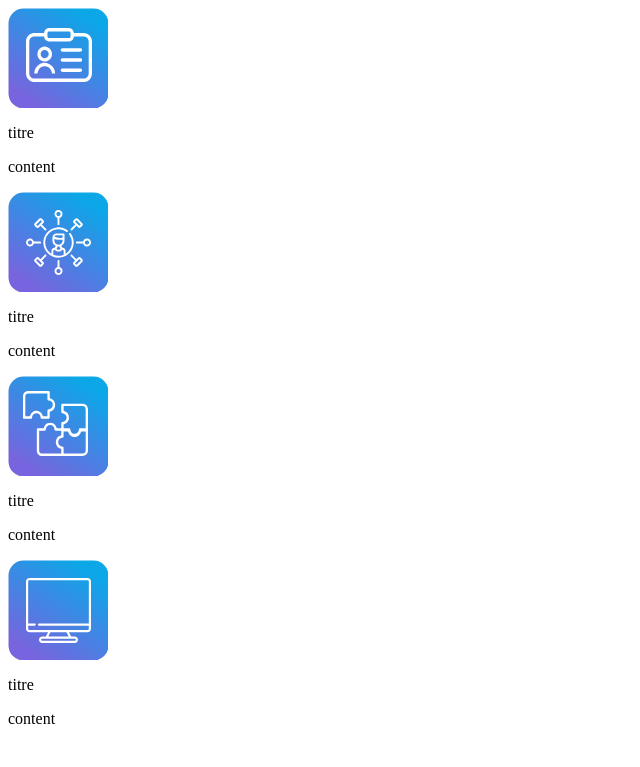
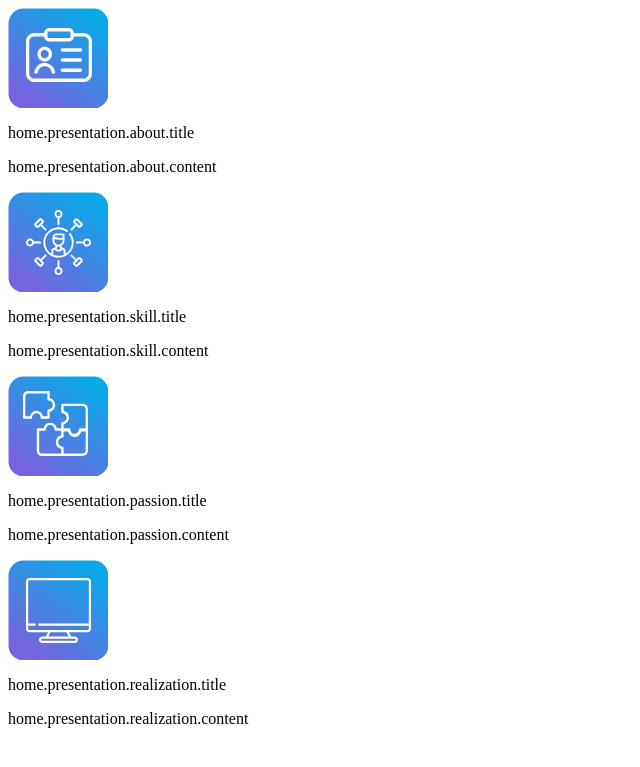
Before and after one commit to Virex22/Portfolio-v2, a Symfony app: template templates/pages/home/partials/_presentation.html.twig in a window 1280 px wide. Shown: the top 767 px of the page, without its empty margins (0-640 px from the left). Run offline with Twig, Linux system fonts and the light colour scheme; the template is opened without the code that fills it, so the values that code supplies are empty; some libraries are stand-ins or nearby versions.

Commit message:
🌐translation: create presentation translation

```diff
--- a/assets/styles/pages/home.scss
+++ b/assets/styles/pages/home.scss
@@ -155,8 +155,11 @@ header {
         font-size: 2rem;
         font-weight: 600;
         color: #000000;
+        flex: 1;
+      }
+
+      p{
         margin: 0;
-        flex: 1;
       }
 
       p:not(.presentation-title) {
--- a/templates/pages/home/partials/_presentation.html.twig
+++ b/templates/pages/home/partials/_presentation.html.twig
@@ -2,29 +2,29 @@
     <div class="presentation presentation-about">
         <img src="{{ asset('images/home/presentation-about.svg') }}" alt="name" class="presentation-image">
         <div class="presentation-right">
-            <p class="presentation-title">titre</p>
-            <p>content</p>
+            <p class="presentation-title">{{ "home.presentation.about.title" | trans({}, 'home') }}</p>
+            <p>{{ "home.presentation.about.content" | trans({}, 'home') }}</p>
         </div>
     </div>
     <div class="presentation presentation-skill">
         <img src="{{ asset('images/home/presentation-skill.svg') }}" alt="name" class="presentation-image">
         <div class="presentation-right">
-            <p class="presentation-title">titre</p>
-            <p>content</p>
+            <p class="presentation-title">{{ "home.presentation.skill.title" | trans({}, 'home') }}</p>
+            <p>{{ "home.presentation.skill.content" | trans({}, 'home') }}</p>
         </div>
     </div>
     <div class="presentation presentation-passion">
         <img src="{{ asset('images/home/presentation-passions.svg') }}" alt="name" class="presentation-image">
         <div class="presentation-right">
-            <p class="presentation-title">titre</p>
-            <p>content</p>
+            <p class="presentation-title"> {{ "home.presentation.passion.title" | trans({}, 'home') }}</p>
+            <p> {{ "home.presentation.passion.content" | trans({}, 'home') }}</p>
         </div>
     </div>
     <div class="presentation presentation-realization">
         <img src="{{ asset('images/home/presentation-realization.svg') }}" alt="name" class="presentation-image">
         <div class="presentation-right">
-            <p class="presentation-title">titre</p>
-            <p>content</p>
+            <p class="presentation-title"> {{ "home.presentation.realization.title" | trans({}, 'home') }}</p>
+            <p> {{ "home.presentation.realization.content" | trans({}, 'home') }}</p>
         </div>
     </div>
 </div>
```
Also changed, not shown: translations/home/home.en.yaml (+13 -0 lines), translations/home/home.fr.yaml (+13 -0 lines).
